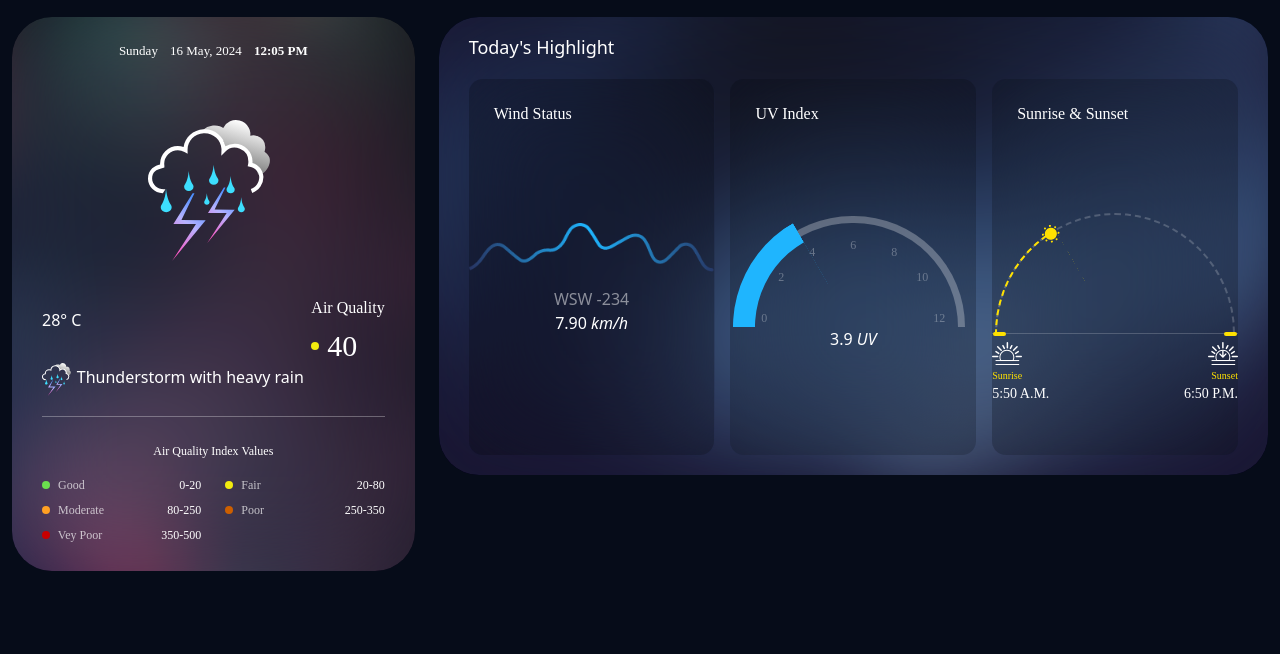
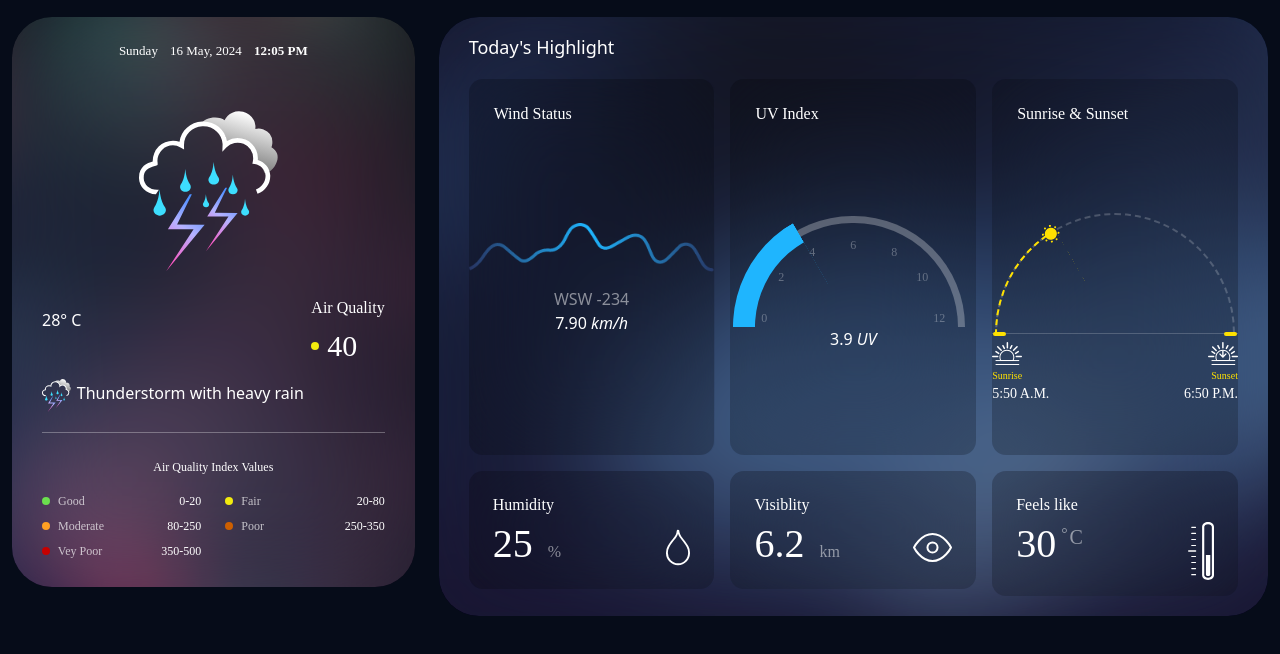
Before and after one commit to Aryan-Kamthan/Cloudtium, a plain HTML site: page index.html in a window 1280 px wide. Shown: the part 124-778 px from the top of the page. Drawn offline with nearby package versions, Linux system fonts and the light colour scheme.

Commit message:
Completed city dash

```diff
--- a/css/main.scss
+++ b/css/main.scss
@@ -445,6 +445,33 @@ h6{
             }
           }
         }
+        &.short{
+          min-height: auto;
+          h5{
+            padding: 0 !important;
+          }
+        }
+        .highlight-value{
+          p{
+            @include setFont($oswald, 40px, 300);
+            line-height: 43px;
+            margin-bottom: 0;
+          }
+          em{
+            font-style: normal;
+            @include setFont($poppins, 16px, 300);
+            display: inline-block;
+            margin-left: 5px;
+            opacity: .5;
+          }
+          span{
+            @include setFont($oswald, 20px, 300);
+            color: #fff;
+            opacity: .5;
+            display:inline-block;
+            margin-left:2px;
+          }
+        }
       }
     }
   }
--- a/index.html
+++ b/index.html
@@ -29,11 +29,11 @@
                       <nav>
                         <ul>
                           <li><a href="#" id="logo">LOGO</a></li>
-                          <li><a href=#Home>City Dashboard</a></li>
-                          <li><a href=#About>Forecastor</a></li>
-                          <li><a href=#Portfolio>Historical Data</a></li>
-                          <li><a href=#>FAQ</a></li>
-                          <li><a href=#>About</a></li>
+                          <li><a href=#city-dashboard>City Dashboard</a></li>
+                          <li><a href=#forecastor>Forecastor</a></li>
+                          <li><a href=#historical-data>Historical Data</a></li>
+                          <li><a href=#faq>FAQ</a></li>
+                          <li><a href=#about>About</a></li>
                           <a href="#" id="menu-icon"></a>
                         </ul>
                       </nav>
@@ -72,11 +72,11 @@
                                 </p>
                             </div>
                             <div class="d-flex justify-content-center py-4">
-                                <div class="weather-icon text-center">
+                                <div class="weather-icon text-center p-0">
                                     <img src="images/weather-icon/thunderstorm-rain.svg" alt="">
                                 </div>
                             </div>
-                            <div class="d-flex justify-content-between align-items-center">
+                            <div class="d-flex justify-content-between align-items-center pb-3">
                                 <div class="weather-temp d-flex align-items-start">
                                     <p>28</p>
                                     <div>
@@ -89,7 +89,7 @@
                                     <p class="mb-0 d-flex align-items-center"><span class="air-color me-2" style="background: #f2eb0e"></span>40</p>
                                 </div>
                             </div>
-                            <div class="weather-type">
+                            <div class="weather-type`pt-2">
                                 <img src="images/weather-icon/thunderstorm-rain.svg" height="35px">
                                 Thunderstorm with heavy rain
                             </div>
@@ -213,12 +213,43 @@
                                             </div>
                                         </div>
                                     </div>
-
+                                    <div class="col-xl-4">
+                                        <div class="highlight-content short p-4 pb-3">
+                                            <h5>Humidity</h5>
+                                            <div class="highlight-value d-flex justify-content-between">
+                                                <p>25 <em>%</em></p>
+                                                <img src="images/humidity-ico.svg" alt="">
+                                            </div>
+                                        </div>
+                                    </div>
+                                    <div class="col-xl-4">
+                                        <div class="highlight-content short p-4 pb-3">
+                                            <h5>Visiblity</h5>
+                                            <div class="highlight-value d-flex justify-content-between">
+                                                <p>6.2 <em>km</em></p>
+                                                <img src="images/visibility-ico.svg" alt="">
+                                            </div>
+                                        </div>
+                                    </div>
+                                    <div class="col-xl-4">
+                                        <div class="highlight-content short p-4 pb-3">
+                                            <h5>Feels like</h5>
+                                            <div class="highlight-value d-flex justify-content-between">
+                                                <div class="d-flex align-items-start">
+                                                    <p>30 </p>
+                                                    <em>°</em>
+                                                    <span>C</span>
+                                                </div>
+                                                <img src="images/feels-ico.svg" alt="">
+                                            </div>
+                                        </div>
+                                    </div>
                                 </div>
                             </div>
 
                         </div>
                     </div>
+
                 </div>
             </div>
         </div>
```
Also changed, not shown: css/main.css, 1 other file.
